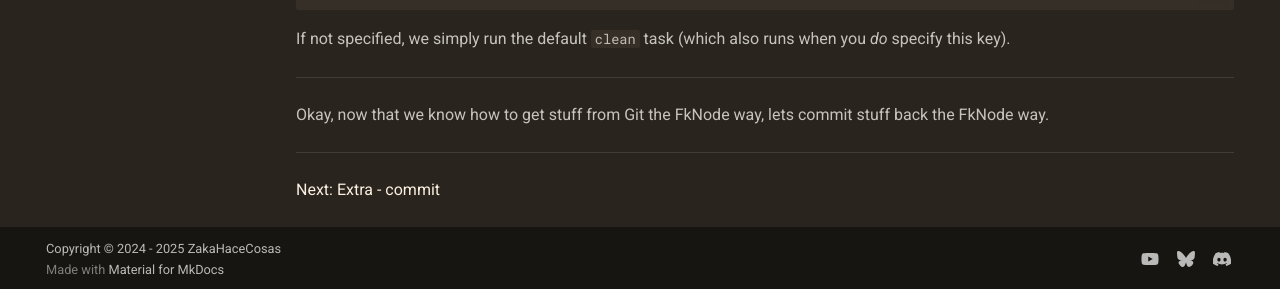
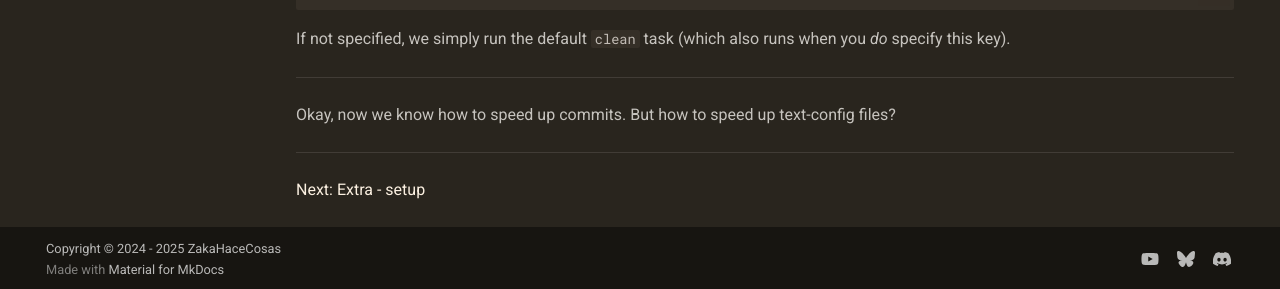
Before and after one commit to ZakaHaceCosas/FuckingNode, an MkDocs documentation site: the page built from docs/manual/commit.md, in a window 1280 px wide and 1104 px high. Shown: the part 812-1101 px from the top of the window. Built offline with MkDocs 1.6.1 and Material for MkDocs 9.7.7, drawn with Linux system fonts in a browser that asks for light colours; comment, search, counter and statistics services are not loaded.

Commit message:
(v3) update docs (3/n)

```diff
--- a/docs/manual/commit.md
+++ b/docs/manual/commit.md
@@ -26,8 +26,8 @@ If not specified, we simply run the default `clean` task (which also runs when y
 
 ---
 
-Okay, now that we know how to get stuff from Git the FkNode way, lets commit stuff back the FkNode way.
+Okay, now we know how to speed up commits. But how to speed up text-config files?
 
 ---
 
-[Next: Extra - commit](commit.md)
+[Next: Extra - setup](setup.md)
```
Also changed, not shown: docs/manual/setup.md (added, +32 -0 lines).
